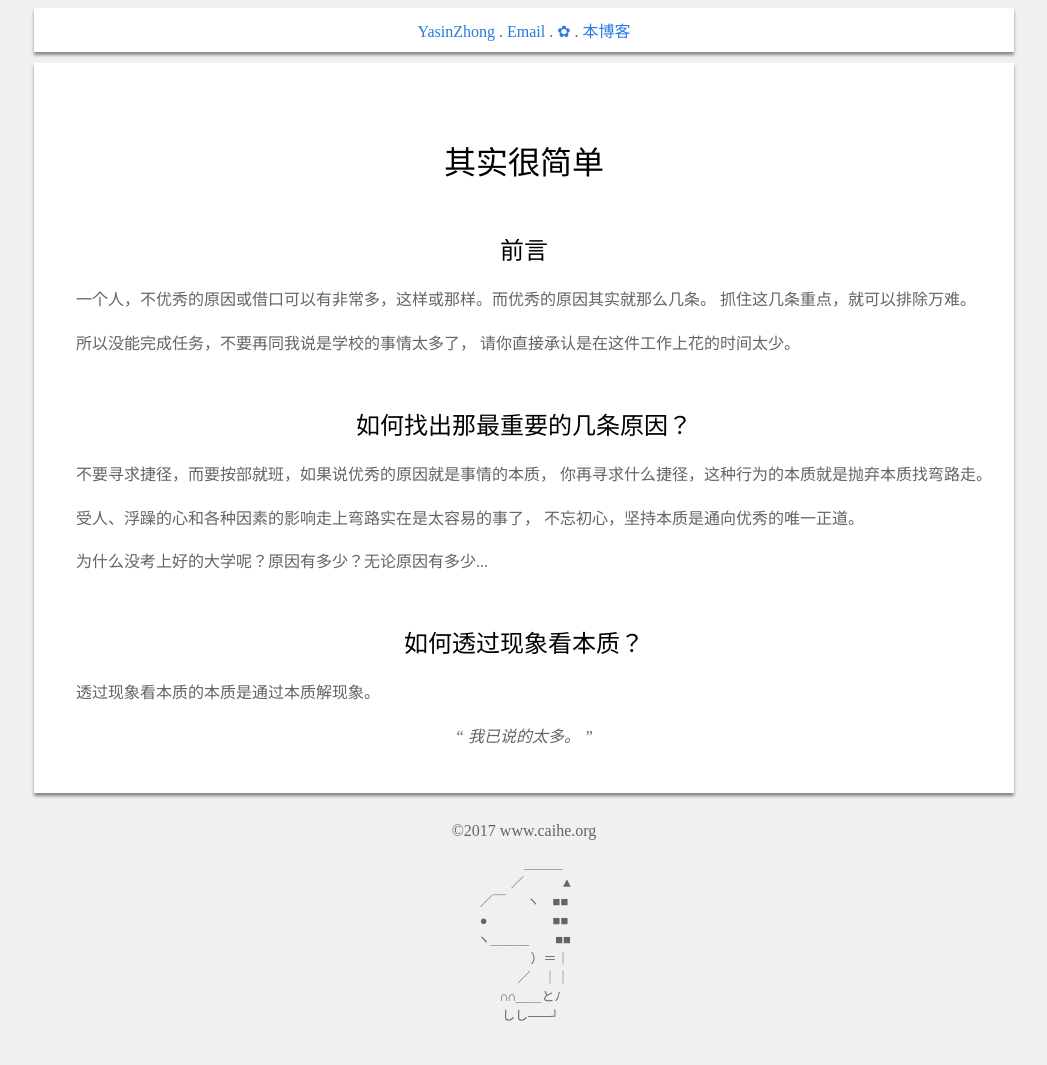
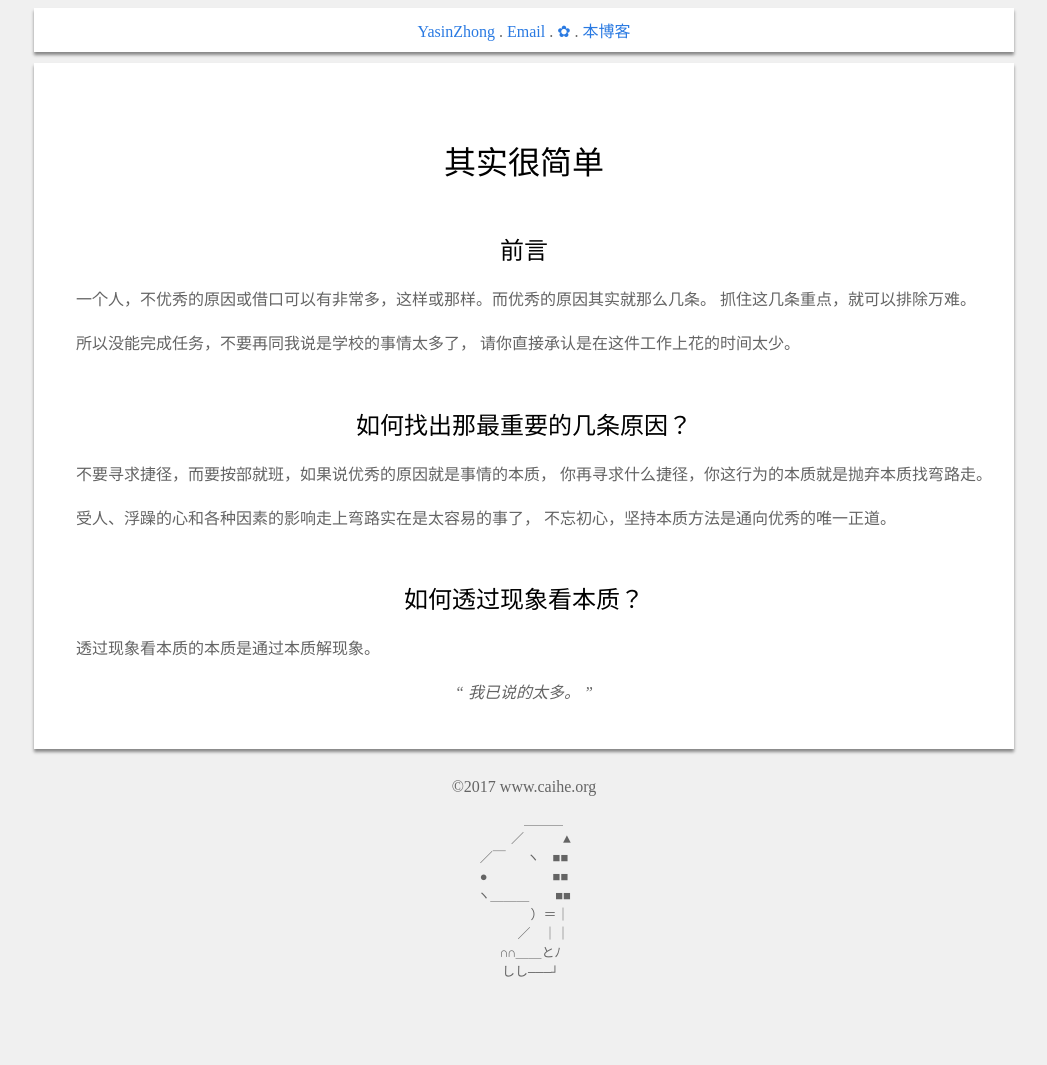
Before and after one commit to YasinZhong/yasinzhong.github.io, a Jekyll site: the page built from _posts/2018-4-18-EasyWorld.html, in a window 1280 px wide. Shown: the whole page, without its empty margins (116-1163 px from the left). Built offline with Jekyll 4.4.1, drawn with Linux system fonts in a browser that asks for light colours; comment, search, counter and statistics services are not loaded; after the commit the page ends 1021 px from its top, so only the background shows below that.

Commit message:
2018/04/22

```diff
--- a/_posts/2018-4-14-Designing.html
+++ b/_posts/2018-4-14-Designing.html
@@ -27,7 +27,8 @@
 </p>
 <p>
 	在国内这样的环境与多数公司的体制，设计师要么有一些背景能够自我营销出一些名气，
-	否则不会有成名的希望，既然没有名气，还要靠他吃饭，就别做个自由派，深藏锐气，厚积薄发。
+	否则不会有成名的希望，既然没有名气，还要靠它吃饭，
+	就别做自由派，试图改变什么，而要深藏锐气，厚积薄发。
 </p>
 
 <h2>可憎的设计</h2>
--- a/_posts/2018-4-18-EasyWorld.html
+++ b/_posts/2018-4-18-EasyWorld.html
@@ -21,14 +21,11 @@
 <h2>如何找出那最重要的几条原因？</h2>
 <p>
 	不要寻求捷径，而要按部就班，如果说优秀的原因就是事情的本质，
-	你再寻求什么捷径，这种行为的本质就是抛弃本质找弯路走。
+	你再寻求什么捷径，你这行为的本质就是抛弃本质找弯路走。
 </p>
 <p>
 	受人、浮躁的心和各种因素的影响走上弯路实在是太容易的事了，
-	不忘初心，坚持本质是通向优秀的唯一正道。
-</p>
-<p>
-	为什么没考上好的大学呢？原因有多少？无论原因有多少...
+	不忘初心，坚持本质方法是通向优秀的唯一正道。
 </p>
 
 <h2>如何透过现象看本质？</h2>
--- a/_posts/2018-4-20-Reading.html
+++ b/_posts/2018-4-20-Reading.html
@@ -21,7 +21,7 @@
 <p>
 	一本水平坏的书就像一个水平差的老师，如果不幸在读这样的书籍，会造成许多时间浪费，
 	书中会有许多错误和不严谨的地方，如果你经验不足，就难以发现书籍里的各种错误，还以为自己做错了什么。
-	我个人从2018/1月之后，把所有教学用书外的书籍称为“野书”，我读过大量的野书，野书中不乏好书，但大多数水平欠佳。
+	我个人从2018/1月之后，把所有教学用书外的书籍称为“野书”，我读过大量的野书，有许多经验。野书中不乏好书，但大多数水平欠佳。
 </p>
 <p>
 	对于专业知识，去查找那些一流大学的你所想了解的专业的教学体系与学生用书，比较容易读到好的书。
@@ -44,5 +44,5 @@
 <h2>有趣的事情</h2>
 <p>
 	语文，数学，英语，可以说是任何技术书籍都要倚靠的书籍了吧，所以这三者的教学从小学贯穿到大学。
-	当然，不做学问的人是不用读书的。不做学问而活得不错的人非常多，我希望大家都不要去做学问。
+	当然，不做学问的人是不用读书的。不做学问而活得不错的人非常多，我期大家都别去做学问，没有用的:>。
 </p>
```
